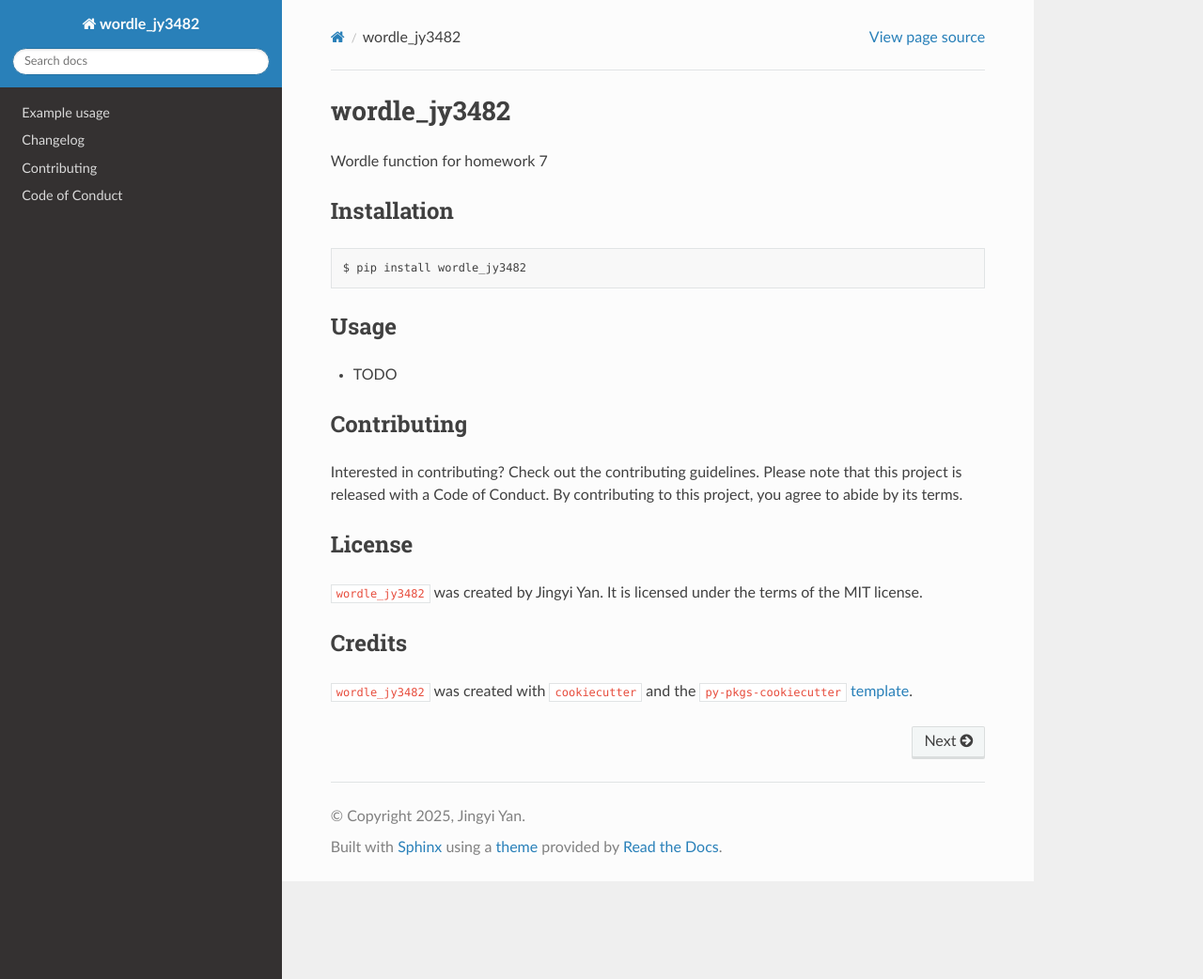
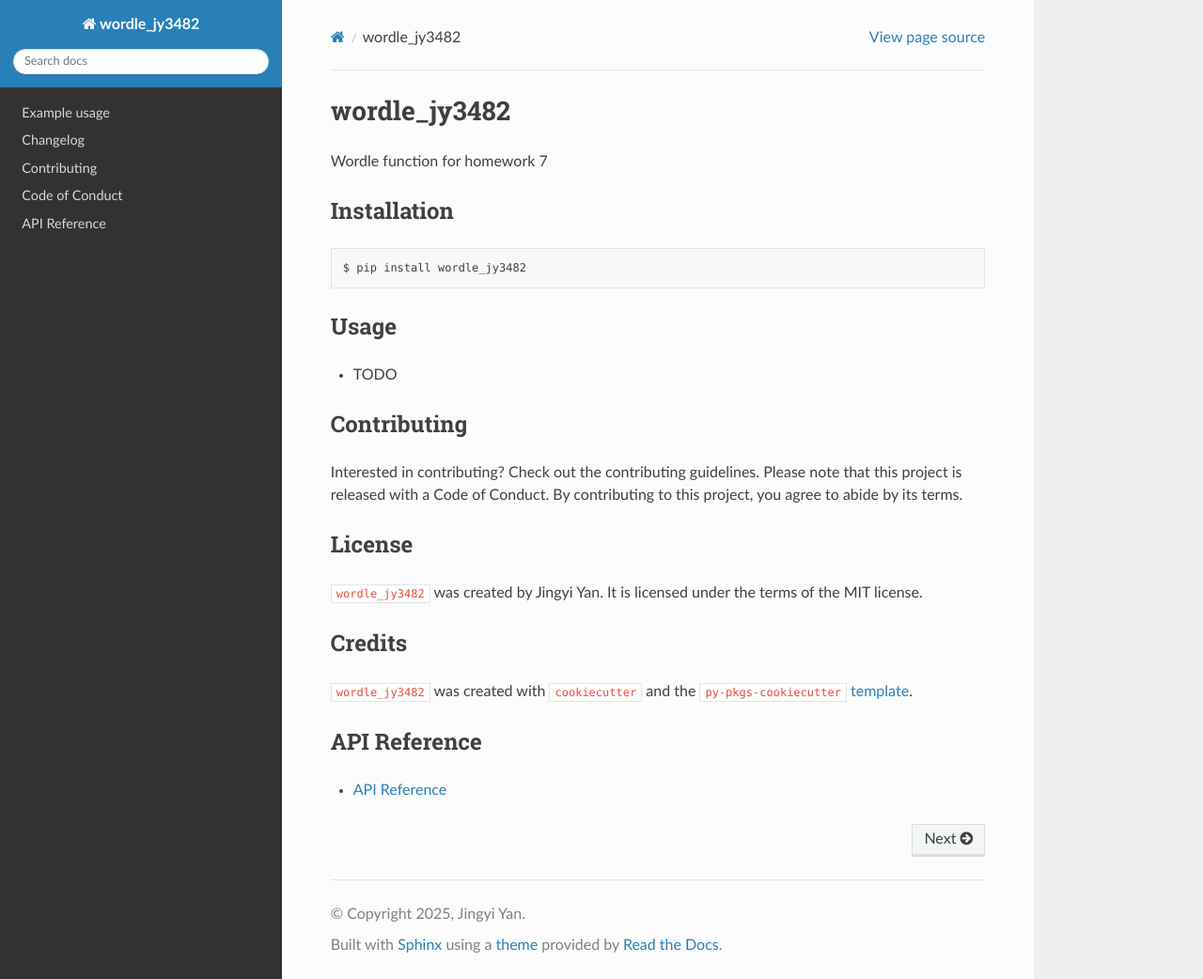
Before and after one commit to QMSS-G5072-2025/wordle_yan_jingyi, a Sphinx documentation site: the page built from wordle_jy3482/docs/index.md, in a window 1280 px wide and 1042 px high. Shown: the whole window at 94% size. Built offline with Sphinx 7.4.7 and the Read the Docs theme 3.1.0, drawn with Linux system fonts in a browser that asks for light colours; pages that are not in the unit, such as notebooks, are missing from menus.

Commit message:
docs(2): add functions + examples; configure Sphinx; build local HTML

````diff
--- a/wordle_jy3482/docs/conf.py
+++ b/wordle_jy3482/docs/conf.py
@@ -1,3 +1,8 @@
+autoapi_type = 'python'
+import os, sys
+sys.path.insert(0, os.path.abspath('../src'))
+extensions = ['sphinx.ext.autodoc','sphinx.ext.viewcode','myst_parser','sphinx_autodoc_typehints']
+html_theme = 'sphinx_rtd_theme'
 # Configuration file for the Sphinx documentation builder.
 #
 # This file only contains a selection of the most common options. For a full
@@ -34,3 +39,6 @@ exclude_patterns = ["_build", "Thumbs.db", ".DS_Store"]
 # a list of builtin themes.
 #
 html_theme = "sphinx_rtd_theme"
+
+# Do not execute notebooks during doc build
+nb_execution_mode = 'off'
--- a/wordle_jy3482/docs/index.md
+++ b/wordle_jy3482/docs/index.md
@@ -11,3 +11,11 @@ contributing.md
 conduct.md
 autoapi/index
 ```
+
+## API Reference
+
+```{toctree}
+:maxdepth: 2
+
+api
+```
````
Also changed, not shown: wordle_jy3482/docs/api.rst (added, +7 -0 lines), 2 other files.
